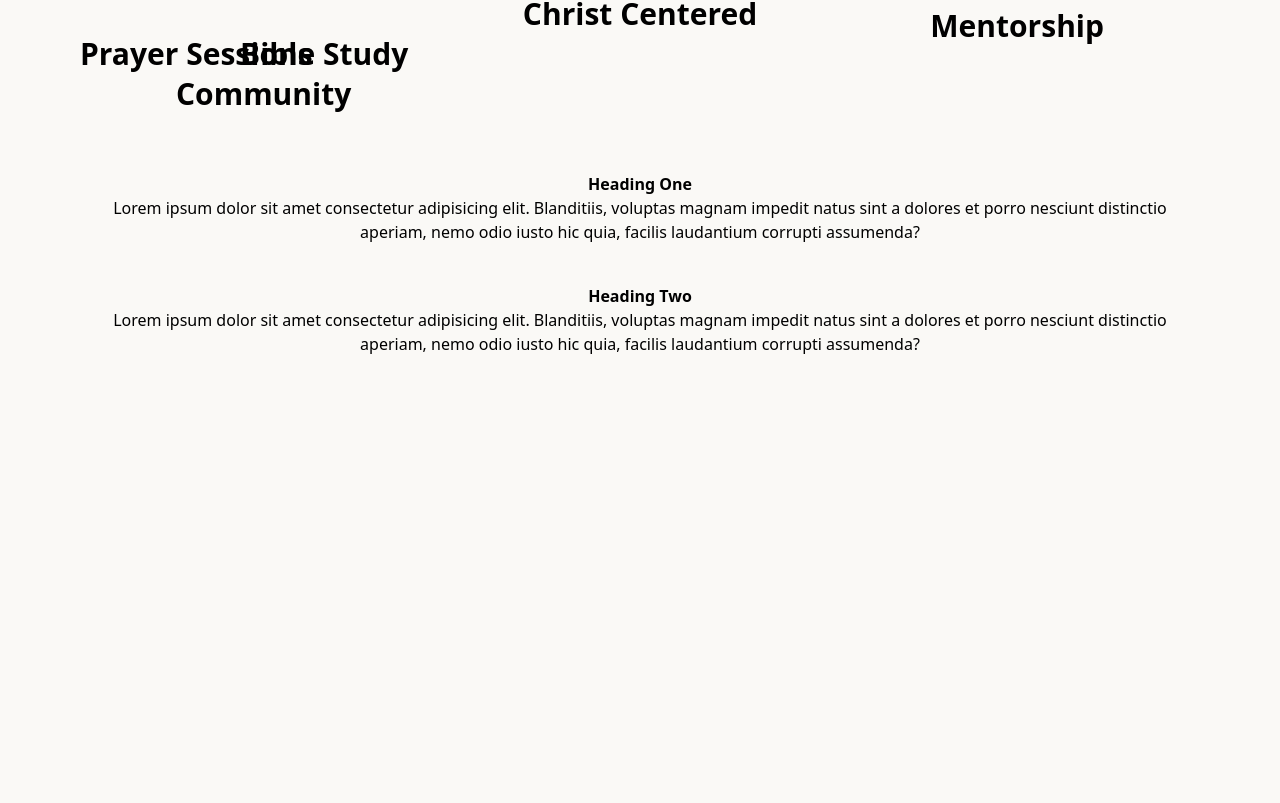
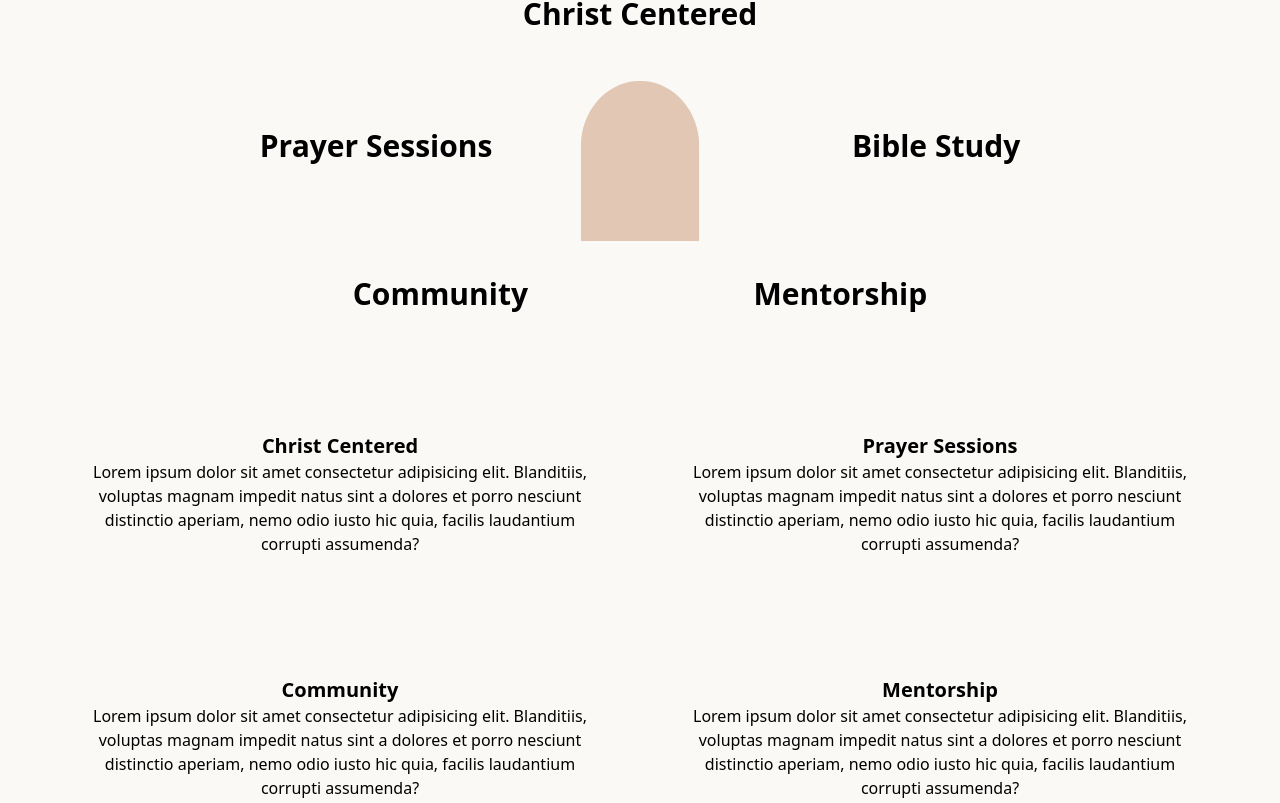
Before and after one commit to wrfmartinez/gathering-minds, a React (Vite) app in the folder client/: page / in a window 1280 px wide. Shown: the part 757-1560 px from the top of the page. Before the commit the page ends 1193 px from the top, so only its background shows below. Built offline with nearby package versions, Linux system fonts and the light colour scheme.

Commit message:
adjust layout of text within features section

```diff
--- a/client/src/components/Features.tsx
+++ b/client/src/components/Features.tsx
@@ -1,25 +1,75 @@
+import stoneTabletDrawing from "../assets/stone-tablet-drawing.svg";
+
 const Features = () => {
   return (
-    <section className="features mx-auto max-w-7xl p-10 md:p-20 flex flex-col gap-5 items-center text-center">
-      <div className="mixed-text relative w-full mb-20 text-xl md:text-3xl font-bold">
-        <p>Christ Centered</p>
-        <p className="absolute top-10 right-50">Prayer Sessions</p>
-        <p className="absolute top-10 left-40">Bible Study</p>
-        <p className="absolute left-24 top-20">Community</p>
-        <p className="absolute right-24 top-3">Mentorship</p>
-      </div>
-      <div className="features-desc">
-        <div className="features-desc-subtext mb-10 mt-10">
-          <h2 className="font-bold">Heading One</h2>
-          <p>Lorem ipsum dolor sit amet consectetur adipisicing elit. Blanditiis, voluptas magnam impedit natus sint a dolores et porro nesciunt distinctio aperiam, nemo odio iusto hic quia, facilis laudantium corrupti assumenda?</p>
+    <section className="features relative w-full p-10 md:p-0 flex flex-col gap-5 items-center text-center">
+      <img
+        className="absolute w-[170px] top-[160px] z-[-1]"
+        src={stoneTabletDrawing}
+        alt=""
+      />
+      <div className="mx-auto max-w-7xl p-20">
+        <div className="mixed-text grid grid-row-3 justify-center sm:justify-normal w-full mb-20 text-xl md:text-3xl font-bold">
+          <p>Christ Centered</p>
+          <div className="flex justify-around pt-24">
+            <p className="mr-20 md:mr-0">Prayer Sessions</p>
+            <p>Bible Study</p>
+          </div>
+          <div className="flex justify-around md:pl-40 md:pr-40 pt-28">
+            <p>Community</p>
+            <p>Mentorship</p>
+          </div>
         </div>
-        <div className="features-desc-subtext">
-          <h2 className="font-bold">Heading Two</h2>
-          <p>Lorem ipsum dolor sit amet consectetur adipisicing elit. Blanditiis, voluptas magnam impedit natus sint a dolores et porro nesciunt distinctio aperiam, nemo odio iusto hic quia, facilis laudantium corrupti assumenda?</p>
+        <div className="features-desc grid grid-cols-2 gap-20 items-center">
+          <div className="features-desc-subtext mb-10 mt-10">
+            <h2 className="text-xl font-bold">Christ Centered</h2>
+            <p>
+              Lorem ipsum dolor sit amet consectetur adipisicing elit.
+              Blanditiis, voluptas magnam impedit natus sint a dolores et porro
+              nesciunt distinctio aperiam, nemo odio iusto hic quia, facilis
+              laudantium corrupti assumenda?
+            </p>
+          </div>
+          <div className="features-desc-subtext">
+            <h2 className="text-xl font-bold">Prayer Sessions</h2>
+            <p>
+              Lorem ipsum dolor sit amet consectetur adipisicing elit.
+              Blanditiis, voluptas magnam impedit natus sint a dolores et porro
+              nesciunt distinctio aperiam, nemo odio iusto hic quia, facilis
+              laudantium corrupti assumenda?
+            </p>
+          </div>
+          <div className="features-desc-subtext">
+            <h2 className="text-xl font-bold">Community</h2>
+            <p>
+              Lorem ipsum dolor sit amet consectetur adipisicing elit.
+              Blanditiis, voluptas magnam impedit natus sint a dolores et porro
+              nesciunt distinctio aperiam, nemo odio iusto hic quia, facilis
+              laudantium corrupti assumenda?
+            </p>
+          </div>
+          <div className="features-desc-subtext">
+            <h2 className="text-xl font-bold">Mentorship</h2>
+            <p>
+              Lorem ipsum dolor sit amet consectetur adipisicing elit.
+              Blanditiis, voluptas magnam impedit natus sint a dolores et porro
+              nesciunt distinctio aperiam, nemo odio iusto hic quia, facilis
+              laudantium corrupti assumenda?
+            </p>
+          </div>
+          <div className="features-desc-subtext">
+            <h2 className="text-xl font-bold">Bible Study</h2>
+            <p>
+              Lorem ipsum dolor sit amet consectetur adipisicing elit.
+              Blanditiis, voluptas magnam impedit natus sint a dolores et porro
+              nesciunt distinctio aperiam, nemo odio iusto hic quia, facilis
+              laudantium corrupti assumenda?
+            </p>
+          </div>
         </div>
       </div>
     </section>
-  )
-}
+  );
+};
 
 export default Features;
--- a/client/src/components/Hero.tsx
+++ b/client/src/components/Hero.tsx
@@ -5,7 +5,7 @@ const Hero = () => {
         <h1 className="text-4xl font-bold mb-4">
           A place for the children of God to gather
         </h1>
-        <p className="text-xl mt-4">
+        <p className="text-xl mt-10">
           We should never walk this journey of following Christ alone. Here at
           Gathering Minds we grow spiritually, share experiences, & connect with
           others that are dedicated to living out the teachings of Jesus.
```
Also changed, not shown: client/src/assets/stone-tablet-drawing.svg (added).
